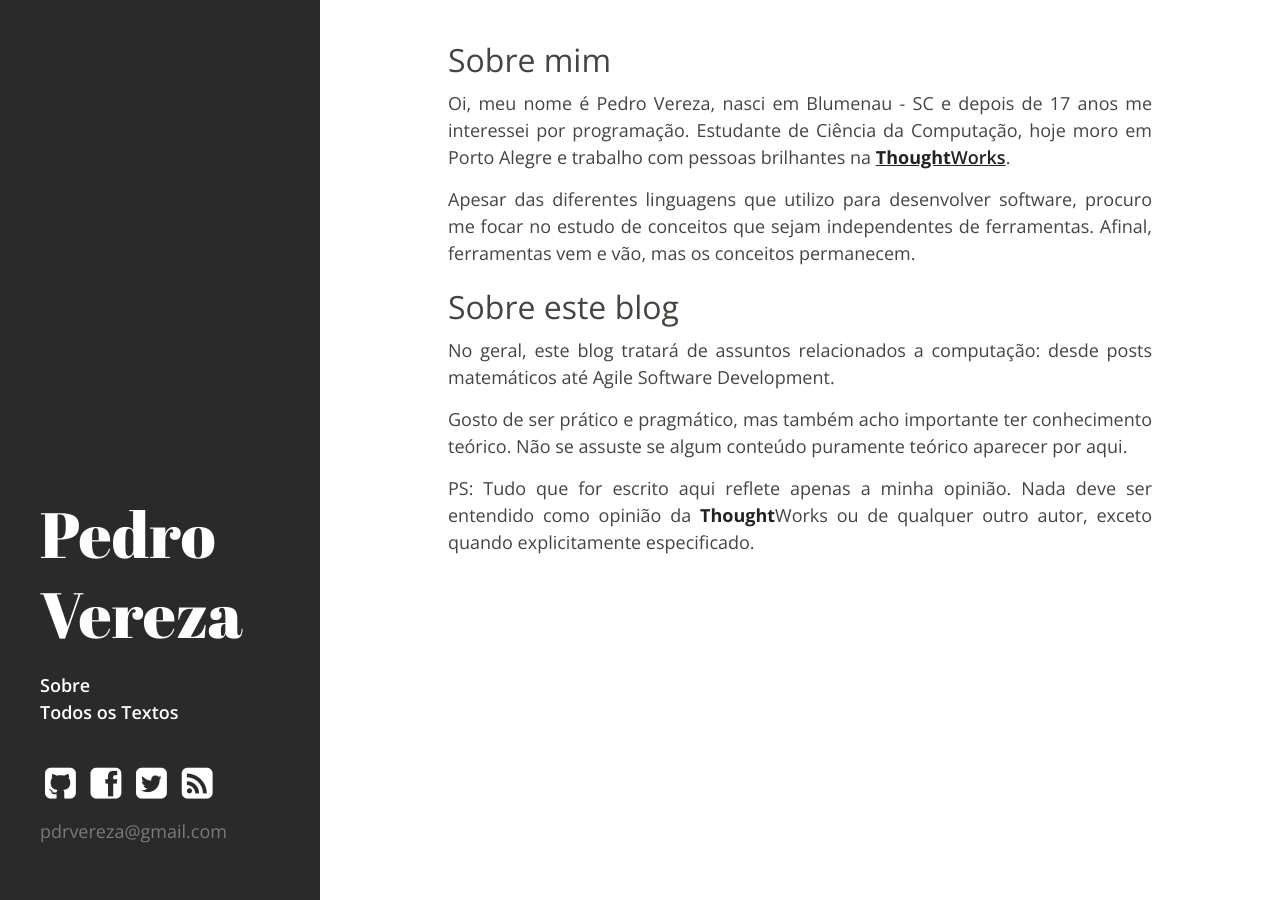
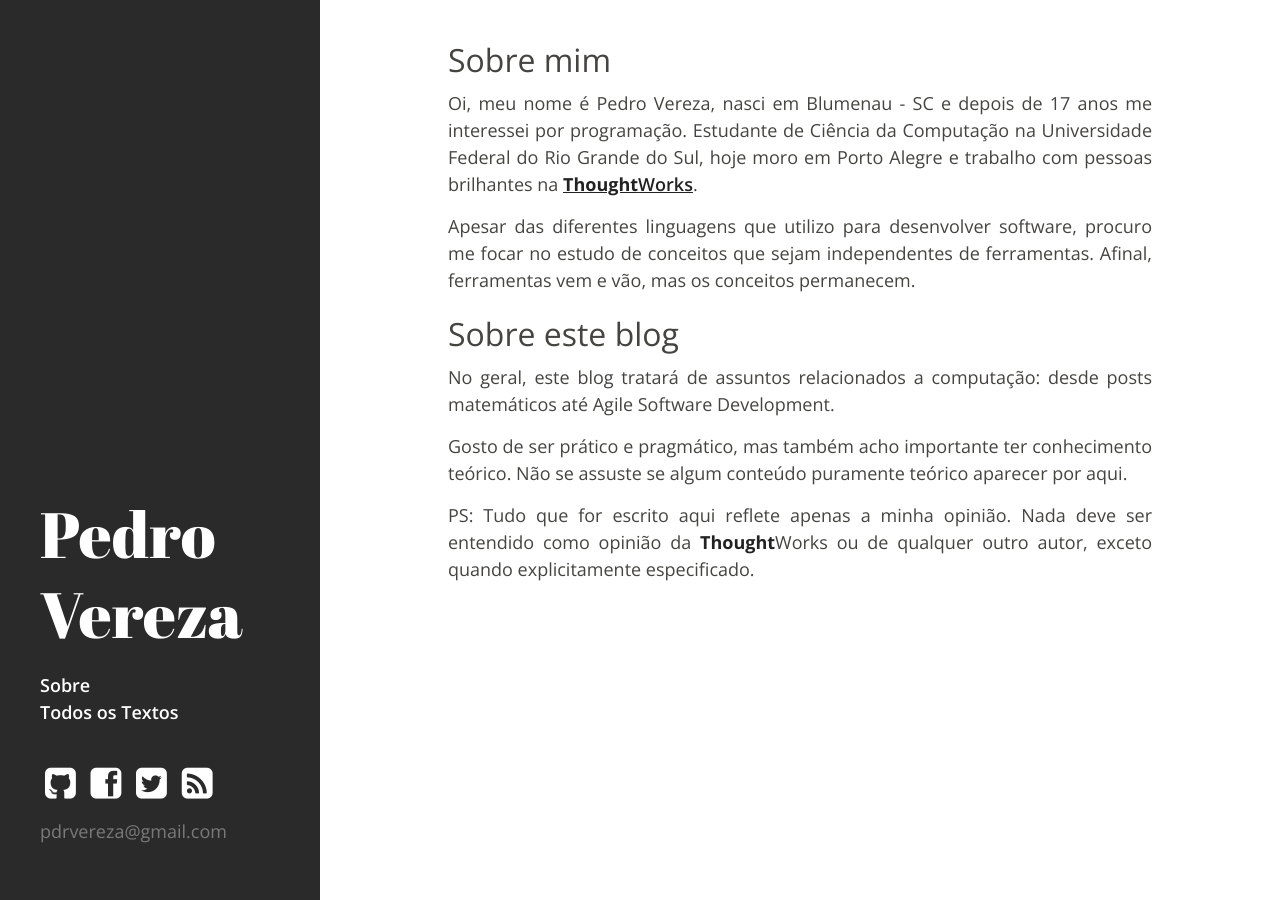
Before and after one commit to pedrovereza/pedrovereza.github.io, a Jekyll site: the page built from sobre.md, in a window 1280 px wide. Built offline with Jekyll 4.4.1, drawn with Linux system fonts in a browser that asks for light colours; Markdown is read by kramdown in place of the engine named in the settings.

Commit message:
Update personal info

```diff
--- a/sobre.md
+++ b/sobre.md
@@ -4,7 +4,7 @@ title:  "Sobre"
 ---
 ## Sobre mim
 
-Oi, meu nome é Pedro Vereza, nasci em Blumenau - SC e depois de 17 anos me interessei por programação. Estudante de Ciência da Computação, hoje moro em Porto Alegre e trabalho com pessoas brilhantes na [**Thought**Works][tw].
+Oi, meu nome é Pedro Vereza, nasci em Blumenau - SC e depois de 17 anos me interessei por programação. Estudante de Ciência da Computação na Universidade Federal do Rio Grande do Sul, hoje moro em Porto Alegre e trabalho com pessoas brilhantes na [**Thought**Works][tw].
 
 Apesar das diferentes linguagens que utilizo para desenvolver software, procuro me focar no estudo de conceitos que sejam independentes de ferramentas. Afinal, ferramentas vem e vão, mas os conceitos permanecem.
 
```
